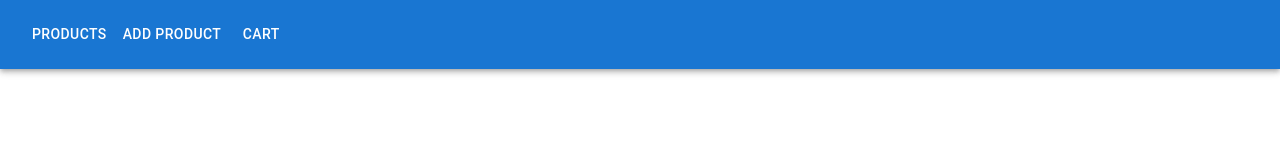
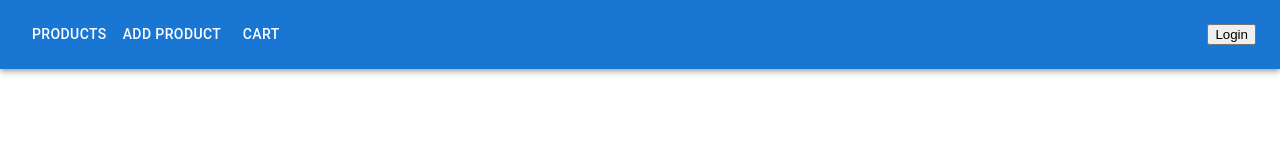
Before and after one commit to simonsd054c/ecommerce, a React (Create React App) app: page / in a window 1280 px wide. Shown: the top 160 px of the page. Built offline with nearby package versions, Linux system fonts and the light colour scheme.

Commit message:
Change a to Link in Navbar and Add navigation for login button

```diff
--- a/src/components/mui/NavBar.jsx
+++ b/src/components/mui/NavBar.jsx
@@ -1,3 +1,4 @@
+import { Link, useNavigate } from "react-router-dom"
 import { AppBar, Box, Button, Container, Toolbar } from "@mui/material"
 import { useGlobalContext } from "../utils/globalStateContext"
 
@@ -5,19 +6,21 @@ function NavBar() {
     const navBarItems = [
         {
             title: "Products",
-            id: "#products",
+            linkTo: "/",
         },
         {
             title: "Add Product",
-            id: "#addProduct",
+            linkTo: "products/add",
         },
         {
             title: "Cart",
-            id: "#cart",
+            linkTo: "cart",
         },
     ]
 
     const { store, dispatch } = useGlobalContext()
+
+    const navigate = useNavigate()
 
     return (
         <AppBar position="static">
@@ -26,12 +29,12 @@ function NavBar() {
                     <Box sx={{ flexGrow: 1, display: "flex" }}>
                         {navBarItems.map((item) => {
                             return (
-                                <a
+                                <Link
                                     key={item.title}
                                     style={{
                                         textDecoration: "none",
                                     }}
-                                    href={item.id}
+                                    to={item.linkTo}
                                 >
                                     <Button
                                         sx={{
@@ -42,24 +45,34 @@ function NavBar() {
                                     >
                                         {item.title}
                                     </Button>
-                                </a>
+                                </Link>
                             )
                         })}
                     </Box>
                     {store.loggedInUserName}
-                    {store.loggedInUserName && (
+                    {store.loggedInUserName ? (
                         <button
                             onClick={() => {
                                 dispatch({
-                                    type: 'setToken',
-                                    data: null
+                                    type: "setToken",
+                                    data: null,
                                 })
                                 dispatch({
-                                    type: 'setLoggedInUserName',
-                                    data: null
+                                    type: "setLoggedInUserName",
+                                    data: null,
                                 })
                             }}
-                        >Logout</button>
+                        >
+                            Logout
+                        </button>
+                    ) : (
+                        <button
+                            onClick={() => {
+                                navigate("login")
+                            }}
+                        >
+                            Login
+                        </button>
                     )}
                 </Toolbar>
             </Container>
```
